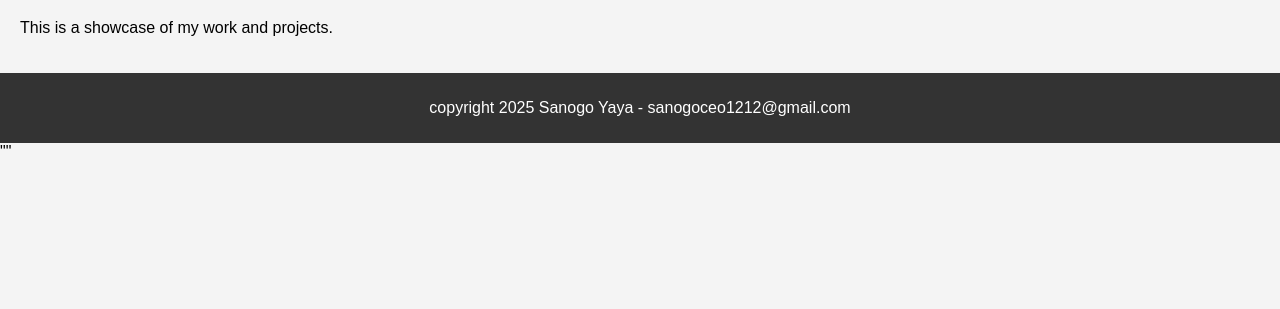
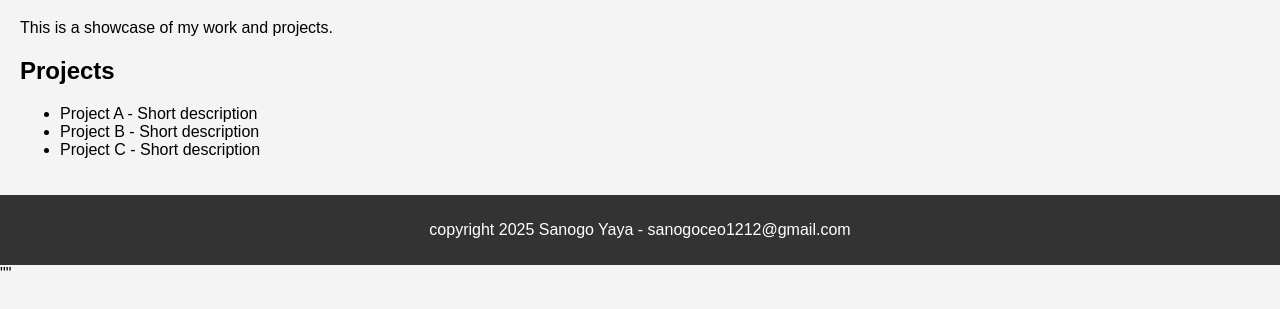
Before and after one commit to sanogoceo/Portfolio, a plain HTML site: page index.html in a window 1280 px wide. Shown: the part 257-566 px from the top of the page. Drawn offline with Linux system fonts and the light colour scheme; files whose address does not match are found by name.

Commit message:
Add gallery/projects section

```diff
--- a/index.html
+++ b/index.html
@@ -21,6 +21,14 @@
         <h1>Welcome to My Portfolio</h1>
         <p>This is a showcase of my work and projects.</p>
         <!-- Additional content will be loaded here -->
+         <section id="gallery">
+            <h2>Projects</h2>
+            <ul>
+                <li>Project A - Short description</li>
+                <li>Project B - Short description</li>
+                <li>Project C - Short description</li>
+            </ul>
+         </section>
     </main>
 
     <footer>
```
